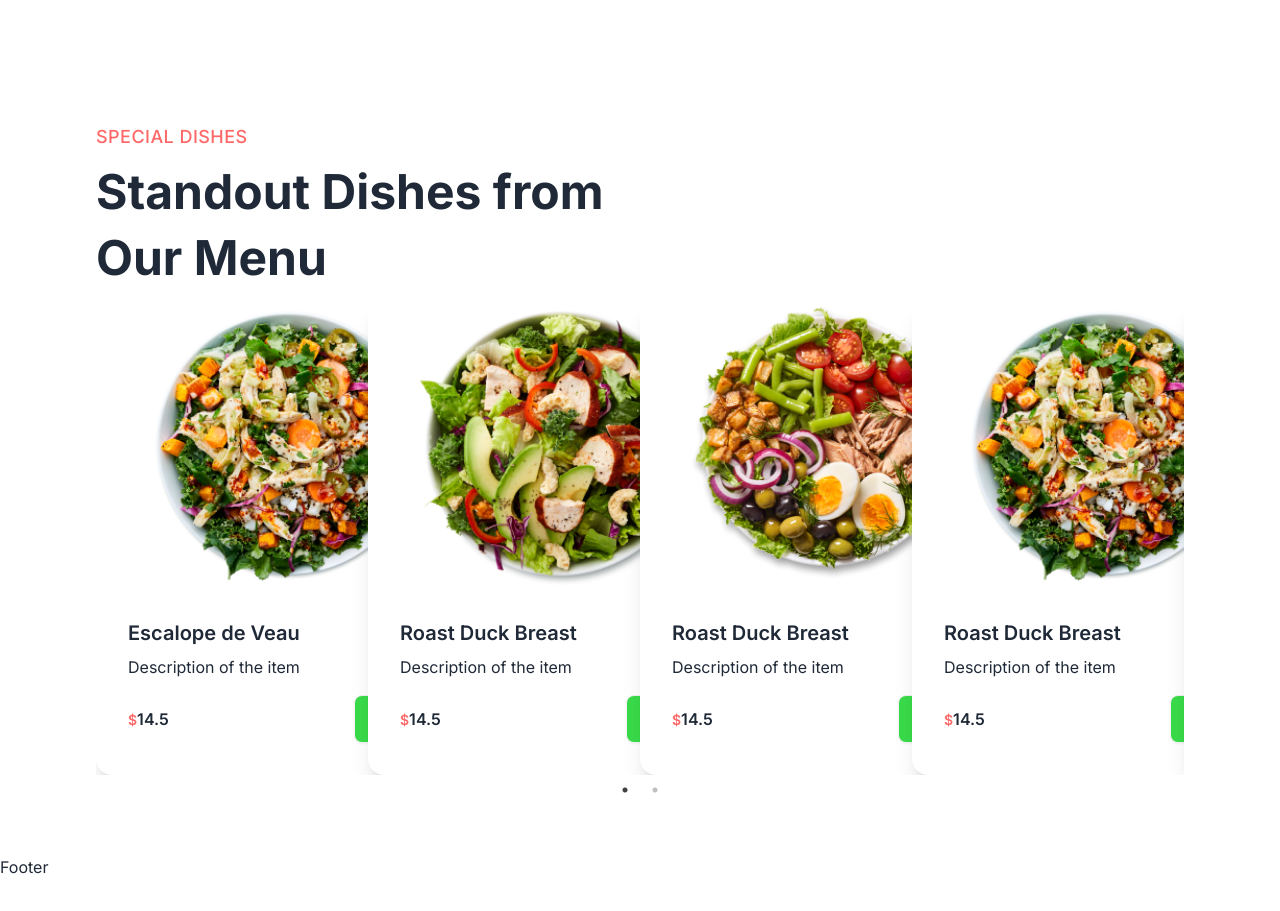
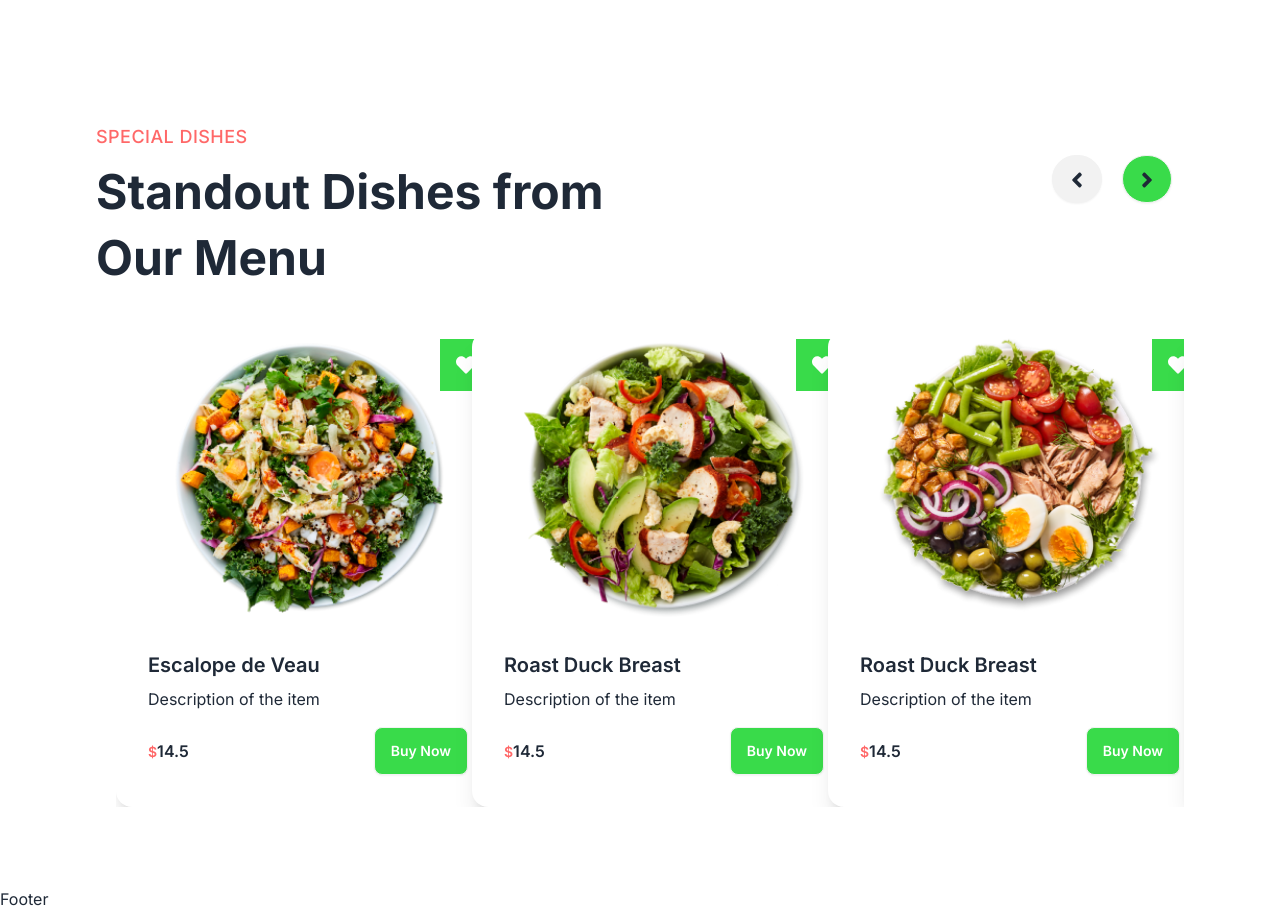
Before and after one commit to gomess99/foodi-client, a React (Vite) app: page / in a window 1280 px wide. Shown: the part 1500-2411 px from the top of the page. Before the commit the page ends 2379 px from the top, so only its background shows below. Built offline with nearby package versions, Linux system fonts and the light colour scheme.

Commit message:
Finishing the Slick Carousel

```diff
--- a/src/App.css
+++ b/src/App.css
@@ -19,3 +19,7 @@
 .title{
   @apply text-4xl md:text-5xl font-bold my-2 md:leading-snug leading-snug
 }
+
+.heartStar{
+  border-radius: 0px 28px 0px 28px;
+}
--- a/src/components/Cards/Cards.jsx
+++ b/src/components/Cards/Cards.jsx
@@ -1,18 +1,37 @@
 /* eslint-disable react/prop-types */
-import React from "react";
+import React, { useState } from "react";
 import { Link } from "react-router-dom";
+import { FaHeart } from "react-icons/fa";
 
 const Cards = ({ item }) => {
+  const [isHeartFillted, setIsHeartFillted] = useState(false);
+
+  const handleHeartClick = () => {
+    setIsHeartFillted(!isHeartFillted);
+  };
+
   return (
-    <div className="card bg-base-100 w-96 shadow-xl">
+    <div className="card bg-base-100 w-96 shadow-xl relative">
+      <div
+        className={`rating gap-1 absolute right-2 top-2 p-4 hearStar bg-green ${
+          isHeartFillted ? "text-rose-500" : "text-white"
+        }`}
+        onClick={handleHeartClick}
+      >
+        <FaHeart className="h-5 w-5 cursor-pointer" />
+      </div>
       <Link to={`menu/${item._id}`}>
         <figure>
-          <img src={item.image} alt=""
-          className="hover:scale-105 transition-all duration-200 md:h-72"/>
+          <img
+            src={item.image}
+            alt=""
+            className="hover:scale-105 transition-all duration-200 md:h-72"
+          />
         </figure>
       </Link>
       <div className="card-body">
-        <h2 className="card-title">{item.name}</h2>
+      <Link to={`menu/${item._id}`}>
+      <h2 className="card-title">{item.name}</h2></Link>
         <p>Description of the item</p>
         <div className="card-actions justify-between items-center mt-2">
           <h5 className="font-semibold">
--- a/src/pages/Home/SpecialDishes.jsx
+++ b/src/pages/Home/SpecialDishes.jsx
@@ -3,6 +3,34 @@
 import "slick-carousel/slick/slick-theme.css";
 import Slider from "react-slick";
 import Cards from "../../components/Cards/Cards";
+import {} from "react-icons/fa6";
+import { FaAngleLeft, FaAngleRight } from "react-icons/fa";
+
+const simpleNextArrow = (props) => {
+  const { className, style, onClick } = props;
+  return (
+    <div
+      className={className}
+      style={{ ...style, display: "block", background: "red" }}
+      onClick={onClick}
+    >
+      Next
+    </div>
+  );
+};
+
+const simplePrevArrow = (props) => {
+  const { className, style, onClick } = props;
+  return (
+    <div
+      className={className}
+      style={{ ...style, display: "block", background: "green" }}
+      onClick={onClick}
+    >
+      Back
+    </div>
+  );
+};
 
 const SpecialDishes = () => {
   const [recipes, setRecipes] = useState([]);
@@ -13,8 +41,8 @@
     fetch("/menu.json")
       .then((res) => res.json())
       .then((data) => {
-        const specials = data.filter((item) => item.category == "popular")
-        setRecipes(specials)
+        const specials = data.filter((item) => item.category == "popular");
+        setRecipes(specials);
       });
   }, []);
 
@@ -23,8 +51,8 @@
     dots: true,
     infinite: false,
     speed: 500,
-    slidesToShow: 4,
-    slidesToScroll: 4,
+    slidesToShow: 3,
+    slidesToScroll: 3,
     initialSlide: 0,
     responsive: [
       {
@@ -52,21 +80,38 @@
         },
       },
     ],
+    nextArrow: <simpleNextArrow />,
+    prevArrow: <simplePrevArrow />,
   };
 
   return (
-    <div className="section-container my-20">
+    <div className="section-container my-20 relative">
       <div className="text-left">
         <p className="subtitle">Special Dishes</p>
         <h3 className="title md:w-[520px]">Standout Dishes from Our Menu</h3>
       </div>
 
-      <Slider {...settings}>
-        {
-            recipes.map((item, i) =>(
-                <Cards key={i} item={item}/>
-            ))
-        }
+
+        {/* arrow btn */}
+      <div className="md:absolute right-3 top-8 mb-10 md:mr-24">
+        <button
+          onClick={() => slider?.current?.slickPrev()}
+          className="btn p-2 rounded-full ml-5"
+        >
+          <FaAngleLeft className="w-8 h-8 p-1" />
+        </button>
+        <button
+          onClick={() => slider?.current?.slickNext()}
+          className="btn p-2 rounded-full ml-5 bg-green"
+        >
+          <FaAngleRight className="w-8 h-8 p-1" />
+        </button>
+      </div>
+
+      <Slider ref={slider} {...settings} className="overflow-hidden mt-10 space-x-5">
+        {recipes.map((item, i) => (
+          <Cards key={i} item={item} />
+        ))}
       </Slider>
     </div>
   );
```
